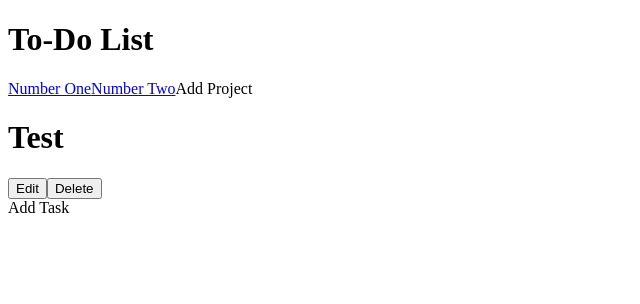
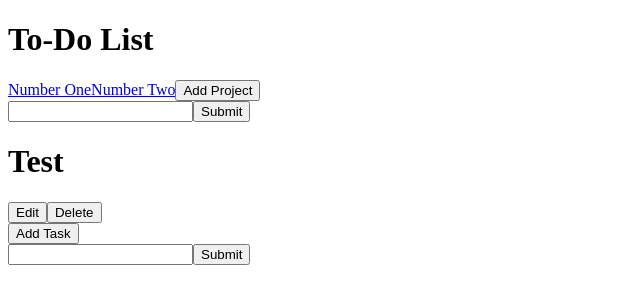
Before and after one commit to Jaypen-git/to-do-list, a website built with webpack: page dist/index.html in a window 1280 px wide. Shown: the whole page, without its empty margins (0-640 px from the left). Built offline with nearby package versions, Linux system fonts and the light colour scheme; files whose address does not match are found by name.

Commit message:
changes names of divs for clarity

```diff
--- a/src/View.js
+++ b/src/View.js
@@ -1,5 +1,5 @@
-const projectContainer = document.querySelector('#project');
-const projectListContainer = document.querySelector('#projectList');
+const tasks = document.querySelector('#tasks');
+const projects = document.querySelector('#projects');
 
 const viewProject = (title) => {
     const createButton = (title) => {
@@ -19,7 +19,7 @@ const viewProject = (title) => {
         div.appendChild(createH1());
         div.appendChild(createButton('Edit'));
         div.appendChild(createButton('Delete'));
-        projectContainer.appendChild(div);
+        tasks.appendChild(div);
     })();
 }
 
@@ -27,21 +27,24 @@ const viewProjectList = (title) => {
     let a = document.createElement('a');
     a.innerText = title;
     a.setAttribute('href', '#');
-    projectListContainer.appendChild(a);
+    projects.appendChild(a);
 }
 
 const viewForm = (parent) => {
     let form = document.createElement('form');
     let input = document.createElement('input');
+    let submit = document.createElement('input');
     input.setAttribute('type', 'text');
+    submit.setAttribute('type', 'submit');
     form.appendChild(input);
+    form.appendChild(submit);
     parent.appendChild(form);
 }
 
 const viewAddButton = (parent, item) => {
-    let a = document.createElement('a');
-    a.innerText = `Add ${item}`;
-    parent.appendChild(a);
+    let button = document.createElement('button');
+    button.innerText = `Add ${item}`;
+    parent.appendChild(button);
 }
 
-export { viewProject, viewProjectList, viewAddButton };
+export { viewProject, viewProjectList, viewForm, viewAddButton };
--- a/src/index.js
+++ b/src/index.js
@@ -1,8 +1,8 @@
 import { Task, Project } from './Constructors';
-import { viewProject, viewProjectList, viewAddButton } from './View';
+import { viewProject, viewProjectList, viewAddButton, viewForm } from './View';
 
-const projectContainer = document.querySelector('#project');
-const projectListContainer = document.querySelector('#projectList');
+const tasks = document.querySelector('#tasks');
+const projects = document.querySelector('#projects');
 
 let Test = new Task ('Test', 'Just a test task', '05/26/22', 'High');
 let testProject = new Project ('Default');
@@ -12,5 +12,7 @@ let testArray = [{title: 'Number One', key: 1}, {title: 'Number Two', key: 2}];
 testProject.tasks.push(Test);
 testProject.tasks.forEach(task => viewProject(task.title));
 testArray.forEach(project => viewProjectList(project.title));
-viewAddButton(projectContainer, 'Task');
-viewAddButton(projectListContainer, 'Project');
+viewAddButton(tasks, 'Task');
+viewAddButton(projects, 'Project');
+viewForm(tasks);
+viewForm(projects);
```
Also changed, not shown: dist/index.html, dist/main.js.
